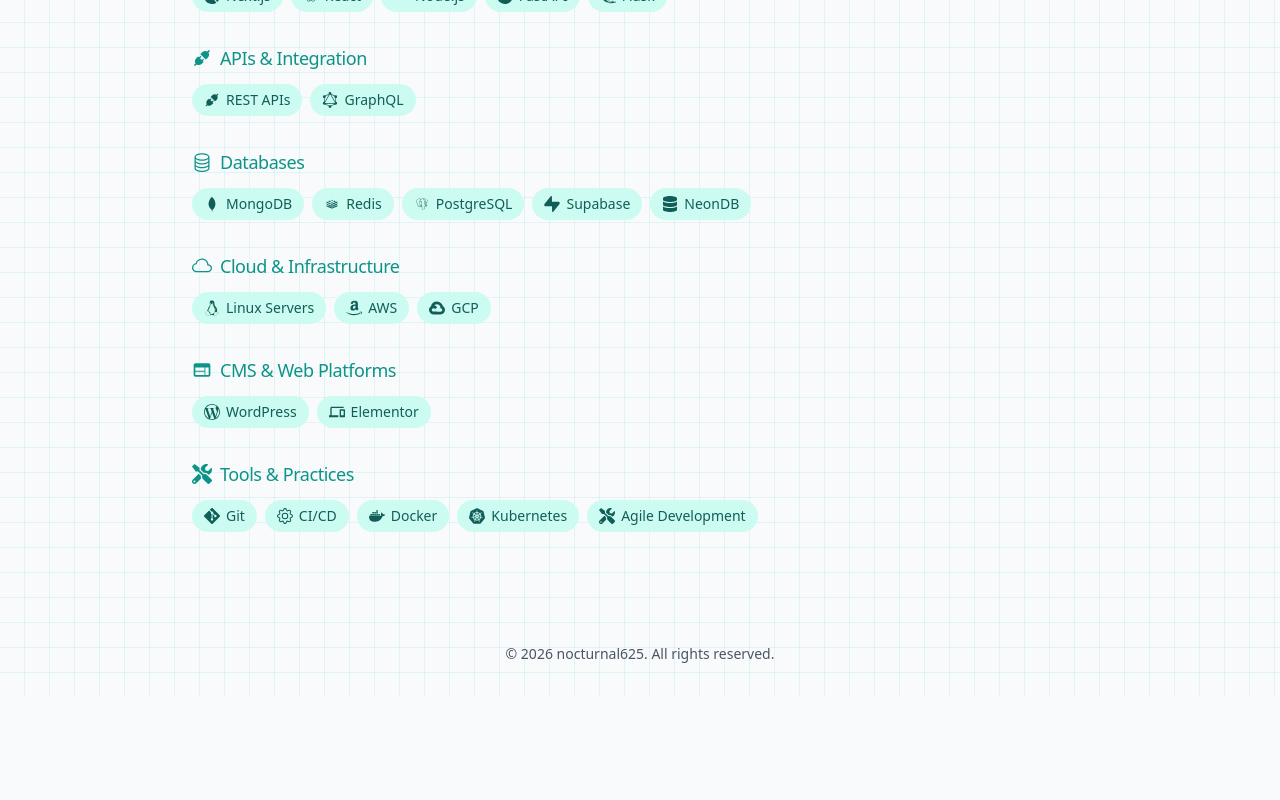
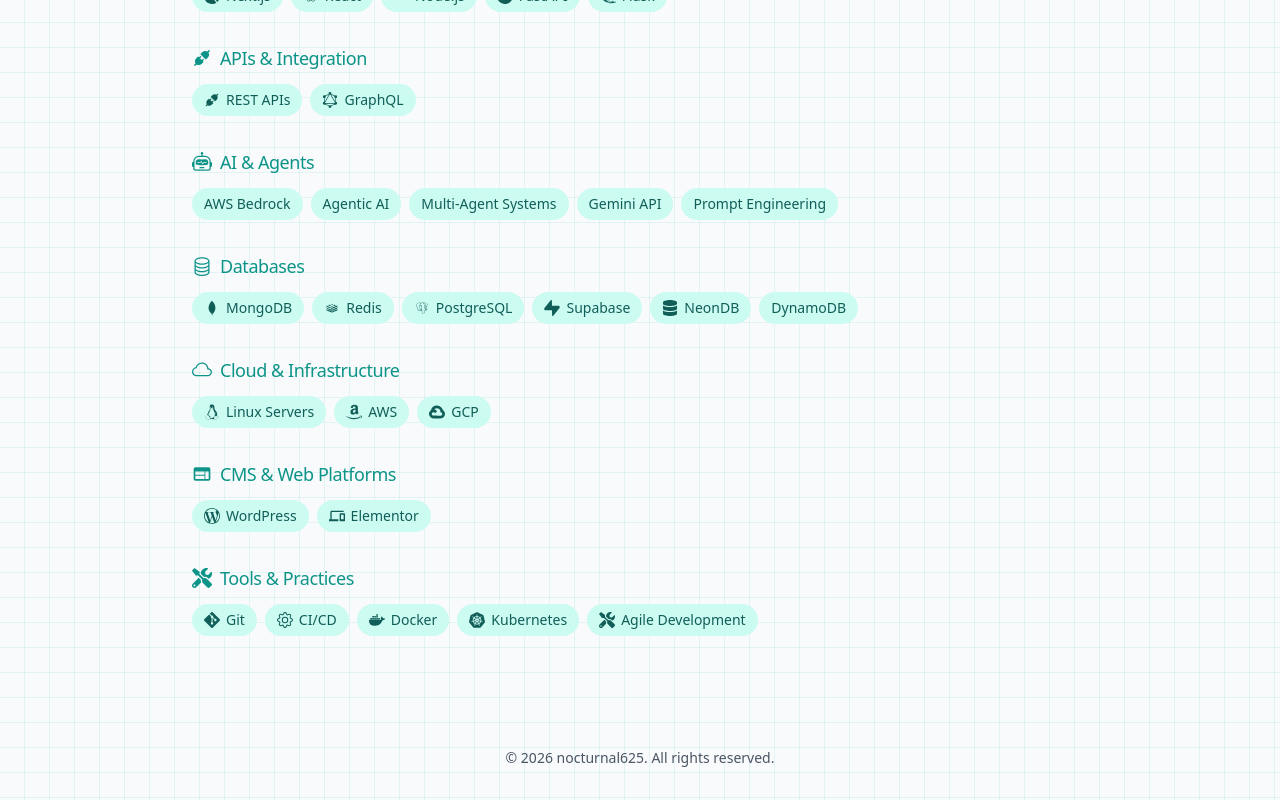
Before and after one commit to nocturnal629/portfolio, a Next.js app: page / in a window 1280 px wide. Shown: the part 4252-5052 px from the top of the page. Before the commit the page ends 4948 px from the top, so only its background shows below. Built offline with nearby package versions, Linux system fonts and the light colour scheme.

Commit message:
Update portfolio metadata and add AI & Agents skills.
Rebrand site tagline to AI/ML Engineer and add AI & Agents skill category with DynamoDB.

Co-authored-by: Cursor <cursoragent@cursor.com>

```diff
--- a/src/app/layout.tsx
+++ b/src/app/layout.tsx
@@ -17,16 +17,16 @@ export const viewport: Viewport = {
 };
 
 export const metadata: Metadata = {
-  title: 'nocturnal625 - Python Developer Portfolio',
-  description: 'Python Developer specializing in Python, FastAPI, React, and TypeScript. Building scalable backend services and modern web applications.',
+  title: 'nocturnal625 - AI/ML Engineer Portfolio',
+  description: 'AI/ML Engineer specializing in Python, FastAPI, React, and TypeScript. Building scalable backend services and modern web applications.',
   icons: {
     icon: '/favicon.png',
     shortcut: '/favicon.png',
     apple: '/favicon.png',
   },
   openGraph: {
-    title: 'nocturnal625 - Python Developer Portfolio',
-    description: 'Python Developer specializing in Python, FastAPI, React, and TypeScript. Building scalable backend services and modern web applications.',
+    title: 'nocturnal625 - AI/ML Engineer Portfolio',
+    description: 'AI/ML Engineer specializing in Python, FastAPI, React, and TypeScript. Building scalable backend services and modern web applications.',
     url: 'https://www.nocturnal625.dev',
     siteName: 'nocturnal625',
     images: [
@@ -34,7 +34,7 @@ export const metadata: Metadata = {
         url: 'https://www.nocturnal625.dev/favicon.png',
         width: 1200,
         height: 630,
-        alt: 'nocturnal625 - Python Developer',
+        alt: 'nocturnal625 - AI/ML Engineer',
         type: 'image/png',
       },
     ],
@@ -43,8 +43,8 @@ export const metadata: Metadata = {
   },
   twitter: {
     card: 'summary_large_image',
-    title: 'nocturnal625 - Python Developer Portfolio',
-    description: 'Python Developer specializing in Python, FastAPI, React, and TypeScript. Building scalable backend services and modern web applications.',
+    title: 'nocturnal625 - AI/ML Engineer Portfolio',
+    description: 'AI/ML Engineer specializing in Python, FastAPI, React, and TypeScript. Building scalable backend services and modern web applications.',
     site: '@nocturnal625',
     creator: '@nocturnal625',
     images: ['https://www.nocturnal625.dev/favicon.png'],
--- a/src/data/skills.ts
+++ b/src/data/skills.ts
@@ -4,7 +4,7 @@ import { SiTypescript, SiGraphql, SiNextdotjs, SiFastapi, SiFlask, SiSupabase, S
 import { FaDatabase } from "react-icons/fa";
 import { AiFillApi } from 'react-icons/ai';
 import { FaTools } from 'react-icons/fa';
-import { BsCodeSlash, BsDatabase, BsCloud, BsGear } from 'react-icons/bs';
+import { BsCodeSlash, BsDatabase, BsCloud, BsGear, BsRobot } from 'react-icons/bs';
 import { MdDevices, MdWeb } from 'react-icons/md';
 
 export const skills: SkillCategory[] = [
@@ -38,6 +38,17 @@ export const skills: SkillCategory[] = [
     ]
   },
   {
+    name: "AI & Agents",
+    icon: BsRobot,
+    skills: [
+      "AWS Bedrock",
+      "Agentic AI",
+      "Multi-Agent Systems",
+      "Gemini API",
+      "Prompt Engineering"
+    ]
+  },
+  {
     name: "Databases",
     icon: BsDatabase,
     skills: [
@@ -45,7 +56,8 @@ export const skills: SkillCategory[] = [
       { name: "Redis", icon: DiRedis },
       { name: "PostgreSQL", icon: DiPostgresql },
       { name: "Supabase", icon: SiSupabase },
-      { name: "NeonDB", icon: FaDatabase }
+      { name: "NeonDB", icon: FaDatabase },
+      "DynamoDB"
     ]
   },
   {
```
